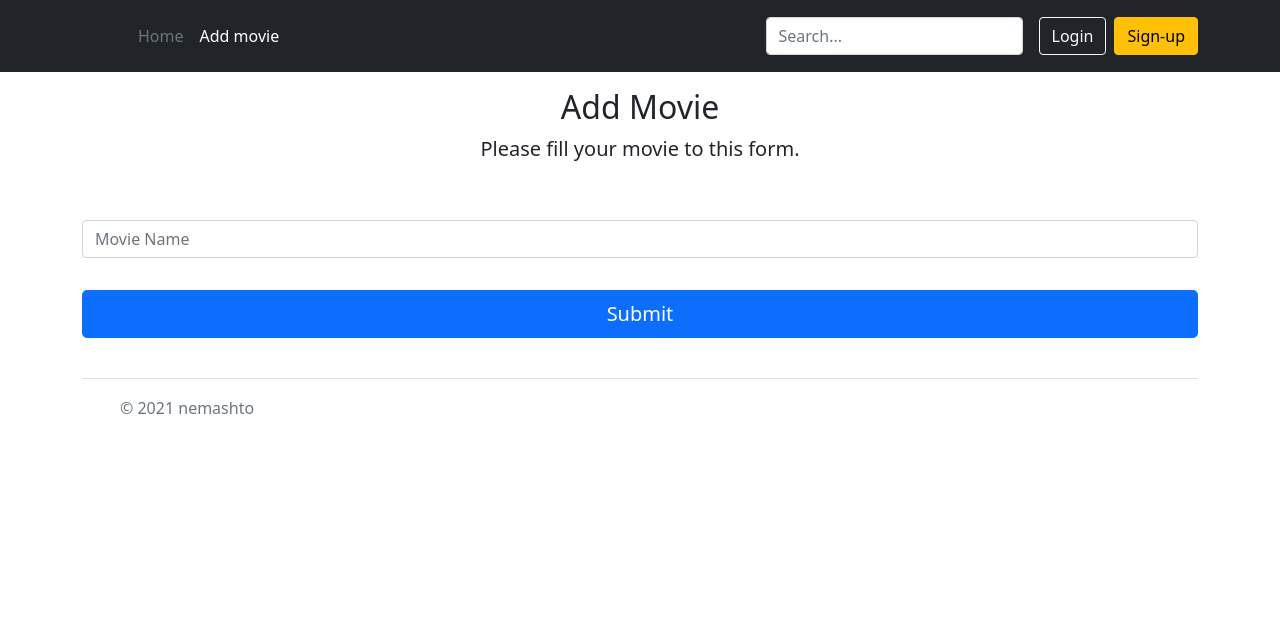
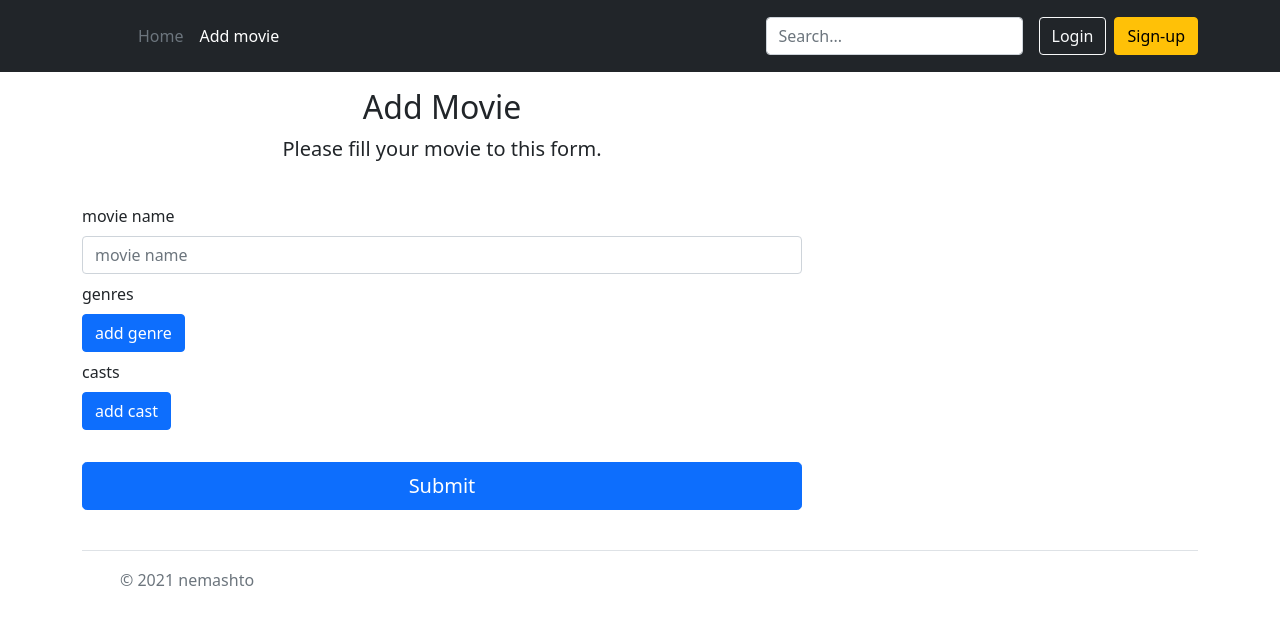
Before and after one commit to nemashto/movie-bag, a React (Create React App) app in the folder react-web/: page /movies/add in a window 1280 px wide. Shown: the top 624 px of the page. Built offline with nearby package versions, Linux system fonts and the light colour scheme.

Commit message:
react creates movie simply version

```diff
--- a/react-web/src/api/movieService.ts
+++ b/react-web/src/api/movieService.ts
@@ -1,5 +1,5 @@
 import http from "../http-common"
-import IMovieData from "../common/types/Movie"
+import {IMovieData, IMovieInputData} from "../common/types/Movie"
 
 const getAll = () => {
     return http.get<Array<IMovieData>>("/movies")
@@ -9,8 +9,8 @@ const get = (id: string) => {
     return http.get<Array<IMovieData>>(`/movies/${id}`)
 }
 
-const create = (data: IMovieData) => {
-    return http.post<Array<IMovieData>>("/movies", data)
+const create = (data: IMovieInputData) => {
+    return http.post<Array<IMovieInputData>>("/movies", data)
 }
 
 const update = (id: string, data: IMovieData) => {
--- /dev/null
+++ b/react-web/src/common/components/addMovieForm.tsx
@@ -0,0 +1,109 @@
+import React from "react";
+import {
+    Formik,
+    FormikHelpers,
+    FormikProps,
+    Form,
+    Field,
+    FieldArray,
+    FieldProps,
+} from "formik"
+import { IMovieInputData } from "../types/Movie";
+import { createMovie } from "../../state/movies/moviesSlicer";
+import { useAppDispatch} from "../../state/hooks";
+
+export const AddMovieForm = () => {
+    const dispatch = useAppDispatch()
+
+    const initialValues: IMovieInputData = {
+        name: '',
+        genres: [],
+        casts: [],
+    }
+
+    const saveMovie = (values: IMovieInputData) => {
+        dispatch(createMovie(values))
+    }
+
+    return(
+    <div>
+        <Formik
+                initialValues={initialValues}
+                onSubmit={(values) => {
+                    saveMovie(values)
+                }}
+            >
+            {({ values }) => (
+                    <Form>
+                        <div className="row g-3">
+                            <div className="">
+                                <label className="form-label my-2" htmlFor="name">movie name</label>
+                                <Field className="form-control" id="name" name="name" placeholder="movie name" />
+
+                                <label className="form-label my-2" htmlFor="genres">genres</label>
+                                <FieldArray
+                                    name="genres"
+                                    render={genresHelpers => (
+                                        <div>
+                                            {values.genres && values.genres.length > 0 ? (
+                                                values.genres.map((genre, index) => (
+                                                    <div key={index} className="input-group  ">
+                                                        <Field name={`genres.${index}`} className="form-control" />
+                                                        <button type="button" className="btn input-group-text" onClick={() => genresHelpers.remove(index)}>
+                                                            -
+                                                        </button>
+                                                        <button type="button" className="btn input-group-text" onClick={() => genresHelpers.insert(index, '')}>
+                                                            +
+                                                        </button>
+                                                    </div>
+                                                ))
+                                            ) : (
+                                                <button type="button" className="btn btn-primary" onClick={() => genresHelpers.push('')}>
+                                                    add genre
+                                                </button>
+                                            )
+
+                                            }
+                                        </div>
+                                    )}
+                                />
+
+                                <label className="form-label my-2" htmlFor="casts">casts</label>
+                                <FieldArray
+                                    name="casts"
+                                    render={castsHelpers => (
+                                        <div>
+                                            {values.casts && values.casts.length > 0 ? (
+                                                values.casts.map((cast, index) => (
+                                                    <div key={index} className="input-group  ">
+                                                        <Field name={`casts.${index}`} className="form-control" />
+                                                        <button type="button" className="btn input-group-text" onClick={() => castsHelpers.remove(index)}>
+                                                            -
+                                                        </button>
+                                                        <button type="button" className="btn input-group-text" onClick={() => castsHelpers.insert(index, '')}>
+                                                            +
+                                                        </button>
+                                                    </div>
+                                                ))
+                                            ) : (
+                                                <button type="button" className="btn btn-primary" onClick={() => castsHelpers.push('')}>
+                                                    add cast
+                                                </button>
+                                            )
+
+                                            }
+                                        </div>
+                                    )}
+                                />
+
+                            </div>
+                            <div className="py-3">
+                                <button className="w-100 btn btn-primary btn-lg" type="submit">Submit</button>
+                            </div>
+                        </div>
+                    </Form>
+                )}
+        </Formik>
+        </div>
+    )
+}
--- a/react-web/src/common/components/movie.tsx
+++ b/react-web/src/common/components/movie.tsx
@@ -1,11 +1,10 @@
 import React from "react";
 import { Link } from "react-router-dom";
-import IMovieData from "../types/Movie";
+import {IMovieData} from "../types/Movie";
 
 
 export const Movie = (movie: IMovieData) => {
     return (
-        <div className="col-md-6">
         <div className="row g-0 border rounded overflow-hidden flex-md-row mb-4 shadow-sm h-md-250 position-relative">
             <div className="col p-4 d-flex flex-column position-static">
                 <h3 className="mb-0">{movie.name}</h3>
@@ -14,6 +13,5 @@ export const Movie = (movie: IMovieData) => {
                 <Link to="/" className="stretched-link">detail..</Link>
             </div>
         </div>
-        </div>
     )
 }
--- a/react-web/src/pages/MoviePages/AddMovie.tsx
+++ b/react-web/src/pages/MoviePages/AddMovie.tsx
@@ -1,55 +1,17 @@
 import React from "react"
-import {
-    Formik,
-    FormikHelpers,
-    FormikProps,
-    Form,
-    Field,
-    FieldProps,
-} from "formik"
-
-interface IMovieInputData {
-    name: string,
-    genres: string[],
-    casts: string[],
-}
+import { AddMovieForm } from "../../common/components/addMovieForm"
 
 export const AddMovie = () => {
-    const initialValues: IMovieInputData = {
-        name: '',
-        genres: [],
-        casts: [],
-    }
 
     return (
-        <div className="row bg-white d-flex justify-content-center">
-            <div className="col-md-7 py-3 text-center">
+        <div className="row col-8 bg-white d-flex justify-content-center">
+            <div className="py-3 text-center">
                 <div className="">
                     <h2>Add Movie</h2>
                     <p className="lead">Please fill your movie to this form.</p>
                 </div>
             </div>
-
-            <Formik
-                initialValues={initialValues}
-                onSubmit={(values, actions) => {
-                    console.log({ values, actions })
-                    actions.setSubmitting(false)
-                }}
-            >
-                <Form>
-                    <div className="row g-3">
-                        <div className="col-12">
-                            <label className="form-label" htmlFor="name"></label>
-                            <Field className="form-control" id="name" name="name" placeholder="Movie Name" />
-                        </div>
-                        <div className="py-3 col-12">
-                            <button className="w-100 btn btn-primary btn-lg" type="submit">Submit</button>
-                        </div>
-                    </div>
-
-                </Form>
-            </Formik>
-        </div>
+            <AddMovieForm />
+         </div>
     )
 }
--- a/react-web/src/pages/MoviePages/MoviesList.tsx
+++ b/react-web/src/pages/MoviePages/MoviesList.tsx
@@ -25,7 +25,9 @@ export const MovieList = () => {
                     <div className="row row-cols-1 row-cols-sm-2 row-cols-md-2 g-3">
                     {movies.movies &&
                         movies.movies.map((movie, index) => (
-                            <Movie key={index} {...movie} />
+                            <div key={index} className="col-md-6">
+                                <Movie  {...movie} />
+                            </div>
                         ))
                     }
                     </div>
--- a/react-web/src/state/movies/moviesSlicer.ts
+++ b/react-web/src/state/movies/moviesSlicer.ts
@@ -1,7 +1,7 @@
 import { createSlice, createAsyncThunk, PayloadAction } from "@reduxjs/toolkit"
 import MovieDataService from "../../api/movieService"
 import { RootState } from "../store"
-import IMovieData from "../../common/types/Movie"
+import {IMovieData, IMovieInputData} from "../../common/types/Movie"
 
 export interface MovieState {
     movies: IMovieData[],
@@ -21,6 +21,14 @@ export const getMovies = createAsyncThunk(
     }
 )
 
+export const createMovie = createAsyncThunk(
+    "movies/create",
+    async ( data: IMovieInputData) => {
+      const res = await MovieDataService.create(data);
+      return res.data;
+    }
+  )
+
 const movieSlice = createSlice({
     name: 'movie',
     initialState,
@@ -31,6 +39,9 @@ const movieSlice = createSlice({
                 state.status = 'idle'
                 state.movies = action.payload
             })
+            .addCase(createMovie.fulfilled, (state, action) => {
+
+            })
     }
 })
 
```
Also changed, not shown: react-web/src/common/types/Movie.ts (+7 -1 lines), react-web/src/pages/MoviePages/hoho.html (deleted, +0 -41 lines). Lines whose indentation alone changed are shown as unchanged.
